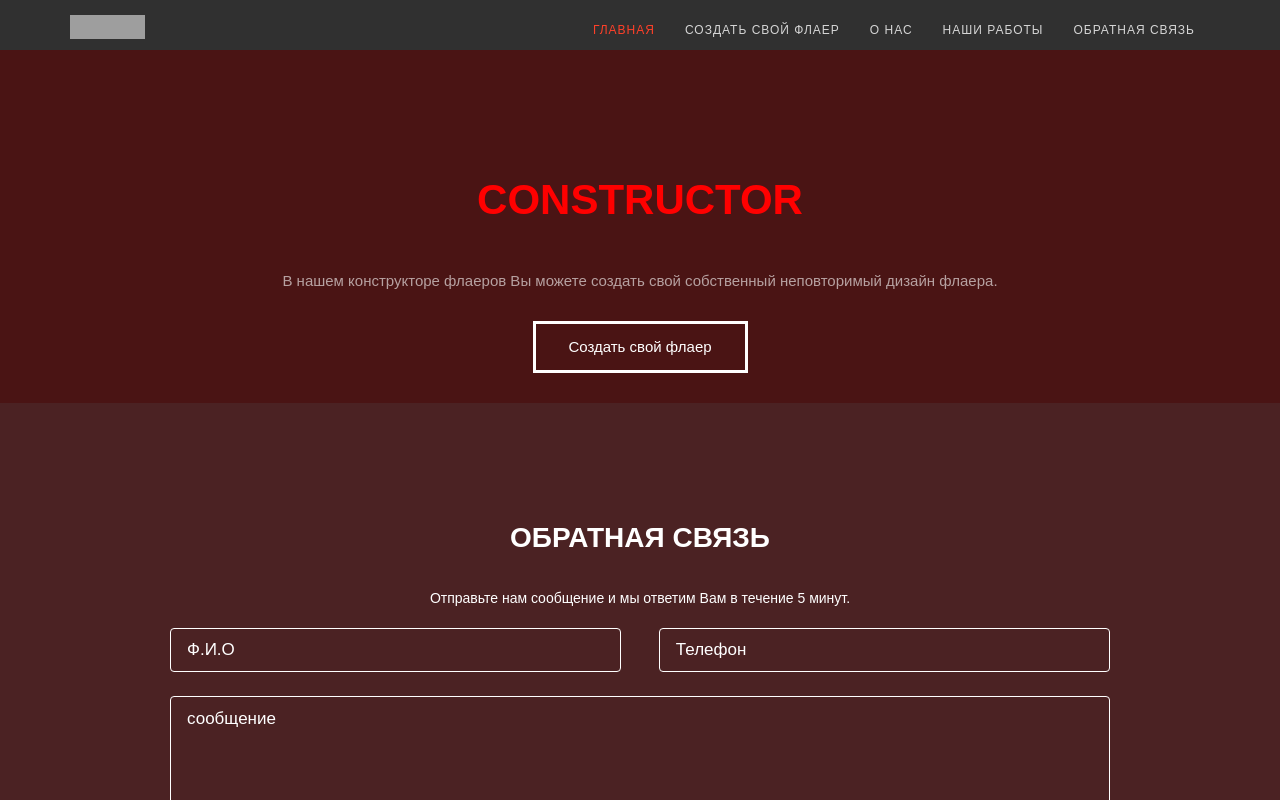
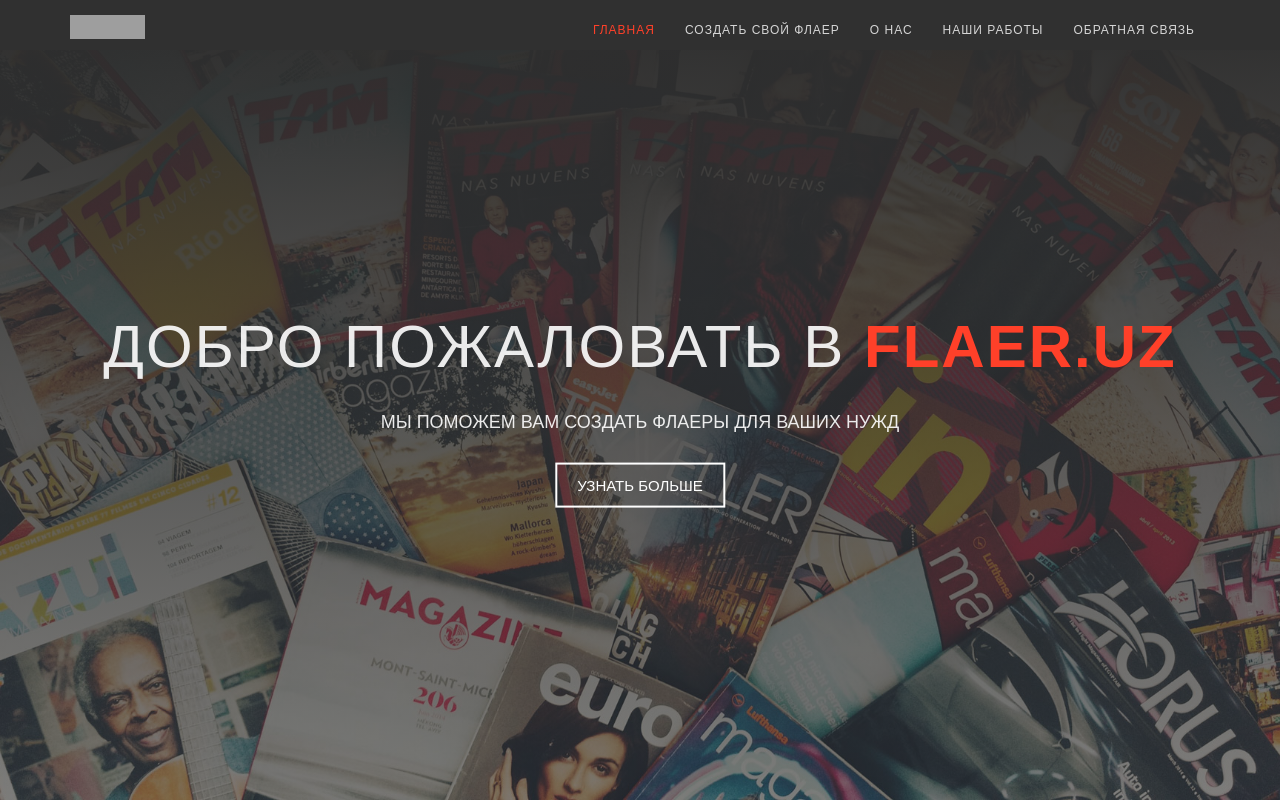
Before and after one commit to NuriddinovQudrat/github-tutorial, a React (Create React App) app: page / in a window 1280 px wide. Shown: the top 800 px of the page. Built offline with nearby package versions, Linux system fonts and the light colour scheme; grey boxes are pictures that could not be loaded.

Commit message:
created home and its styles

```diff
--- a/src/App.css
+++ b/src/App.css
@@ -2,6 +2,7 @@
   margin: 0;
   padding: 0;
   box-sizing: border-box;
+  scroll-behavior: smooth;
 }
 
 body {
@@ -11,7 +12,6 @@
   /* color: rgba(255, 255, 255, 0.5); */
   width: 100% !important;
   height: 100% !important;
-  scroll-behavior: smooth;
   font-size: 14px;
   line-height: 1.42857143;
 }
--- a/src/components/create/create.css
+++ b/src/components/create/create.css
@@ -2,26 +2,26 @@
     display: flex;
     align-items: center;
     justify-content: center;
-    background: rgba(74,20,20,1);
+    background: rgba(74, 20, 20, 1);
 
 }
+
 .create h2 {
-margin-top: 150px;
-display: flex;
+    margin-top: 150px;
+    display: flex;
     align-items: center;
     justify-content: center;
     margin-bottom: 40px;
     font-size: 42px;
     color: red;
 }
+
 .create p {
     color: #FFFFFF99;
-    font-size:15px;
-    display: flex;
-    align-items: center;
-    justify-content: center;
+    font-size: 15px;
+    text-align: center;
+}
 
-}
 .create a {
     display: flex;
     align-items: center;
@@ -32,7 +32,7 @@
     max-width: 100%;
     color: #fff;
     margin-top: 30px;
-width: 215px;
-margin: 30px auto;
-font-size: 15px;
+    width: 215px;
+    margin: 30px auto;
+    font-size: 15px;
 }
--- a/src/components/home/Home.js
+++ b/src/components/home/Home.js
@@ -1,9 +1,23 @@
 import React from "react";
+import "./home.css";
 
 const Home = () => {
   return (
     <div id="home" className="home">
-      Home
+      <div className="home-inner">
+        <div className="container">
+          <div className="overlay"></div>
+          <div className="home-intro">
+            <h1>
+              Добро пожаловать в <span class="brand">Flaer.uz</span>
+            </h1>
+            <p>Мы поможем Вам создать флаеры для Ваших нужд</p>
+            <a href="#create" class="btn">
+              Узнать больше
+            </a>
+          </div>
+        </div>
+      </div>
     </div>
   );
 };
--- a/src/components/home/home.css
+++ b/src/components/home/home.css
@@ -0,0 +1,91 @@
+.home {
+    position: relative;
+    display: block;
+    width: 100%;
+    height: 100vh;
+    z-index: 1;
+}
+
+.overlay {
+    position: absolute;
+    left: 0;
+    top: 0;
+    width: 100%;
+    height: 100%;
+    background: linear-gradient(to bottom, rgba(46, 46, 46, 1) 0%, rgba(50, 50, 50, 0.6) 100%);
+    z-index: 2;
+}
+
+.home-inner {
+    position: absolute;
+    top: 0;
+    left: 0;
+    width: 100%;
+    height: 100vh;
+    background: url(../home/imgs/home-img.jpg) no-repeat center center;
+    text-align: center;
+    color: #fff;
+    z-index: -1;
+    background-size: cover;
+}
+
+.home-intro {
+    position: absolute;
+    left: 50%;
+    top: 50%;
+    transform: translate(-50%, -50%);
+    z-index: 3;
+}
+
+.home-intro h1 {
+    white-space: nowrap;
+    font-size: 60px;
+    text-transform: uppercase;
+    letter-spacing: 2px;
+    color: rgba(255, 255, 255, 0.9);
+    font-weight: 400;
+}
+
+.home-intro .brand {
+    color: #ff4029;
+    font-weight: 700;
+}
+
+.home-intro p {
+    font-size: 18px;
+    margin-bottom: 40px;
+    margin-top: 20px;
+    text-transform: uppercase;
+    color: rgba(255, 255, 255, 0.9);
+}
+
+.home-intro .btn {
+    color: #ffffff;
+    background-color: transparent;
+    border: 2px solid #ffffff;
+    padding: 12px 20px;
+    margin: 0;
+    font-size: 15px;
+    border-radius: 0;
+    text-transform: uppercase;
+    transition: all .2s;
+}
+
+.home-intro .btn:hover {
+    color: #fff;
+    background-color: #ff4029;
+    border-color: #ff4029;
+}
+
+@media(max-width:1200px) {
+    .home-intro h1 {
+        white-space: unset;
+        font-size: 50px;
+    }
+}
+
+@media(max-width:990px) {
+    .home-intro h1 {
+        font-size: 42px;
+    }
+}
--- a/src/components/navbar/NavMenu.js
+++ b/src/components/navbar/NavMenu.js
@@ -1,11 +1,28 @@
 import React from "react";
 import "./nav-menu.css";
 
-const NavMenu = () => {
+const NavMenu = (props) => {
+  const { navList, getStatus } = props;
   return (
     <div className="hamburger">
       <div className="menu-wrapper">
-        <div className="container"></div>
+        <div className="container">
+          <ul>
+            {navList.map((nav) => {
+              return (
+                <li className="nav-item" key={nav.id}>
+                  <a
+                    href={`#${nav.href}`}
+                    className={nav.isActive ? "active" : ""}
+                    onClick={() => getStatus(navList.id)}
+                  >
+                    {nav.name}
+                  </a>
+                </li>
+              );
+            })}
+          </ul>
+        </div>
       </div>
     </div>
   );
--- a/src/components/navbar/Navbar.js
+++ b/src/components/navbar/Navbar.js
@@ -20,6 +20,7 @@
           : { ...list, isActive: false }
       )
     );
+    setOpenMenu(false);
   };
   const [openMenu, setOpenMenu] = useState(false);
 
@@ -55,7 +56,13 @@
             <FiMenu onClick={() => setOpenMenu(!openMenu)} />
           </div>
         </div>
-        {openMenu ? <NavMenu /> : null}
+        {openMenu ? (
+          <NavMenu
+            navList={navList}
+            setOpenMenu={setOpenMenu}
+            getStatus={getStatus}
+          />
+        ) : null}
       </div>
     </div>
   );
--- a/src/components/navbar/nav-menu.css
+++ b/src/components/navbar/nav-menu.css
@@ -10,9 +10,19 @@
 .menu-wrapper {
     border-top: 1px solid #e7e7e7;
     width: 100%;
-    height: 100px;
-    background-color: #333;
+    height: auto;
+    padding: 10px 0;
+    background-color: #303030 !important;
     transition: all .4s;
+}
+
+.menu-wrapper ul {
+    display: flex;
+    flex-direction: column;
+}
+
+.menu-wrapper .nav-item {
+    padding: 10px 0;
 }
 
 @keyframes menu {
--- a/src/components/navbar/navbar.css
+++ b/src/components/navbar/navbar.css
@@ -10,7 +10,7 @@
     height: 50px;
     margin-bottom: 20px;
     position: fixed;
-    z-index: 100px;
+    z-index: 100;
     background-color: #303030 !important;
 }
 
@@ -59,6 +59,7 @@
 
 .nav-menu {
     display: none;
+    cursor: pointer;
 }
 
 .nav-menu svg {
@@ -66,7 +67,23 @@
     color: #888;
 }
 
+@media(max-width:1200px) {
+    .container {
+        width: 940px;
+    }
+}
+
+@media(max-width:992px) {
+    .container {
+        width: 940px;
+    }
+}
+
 @media(max-width: 768px) {
+    .container {
+        width: 738px;
+    }
+
     .nav-list {
         display: none;
     }
```
Also changed, not shown: src/components/contact/contact.css (+38 -26 lines), src/components/footer/Footer.js (+16 -7 lines), src/components/home/imgs/home-img.jpg (added).
